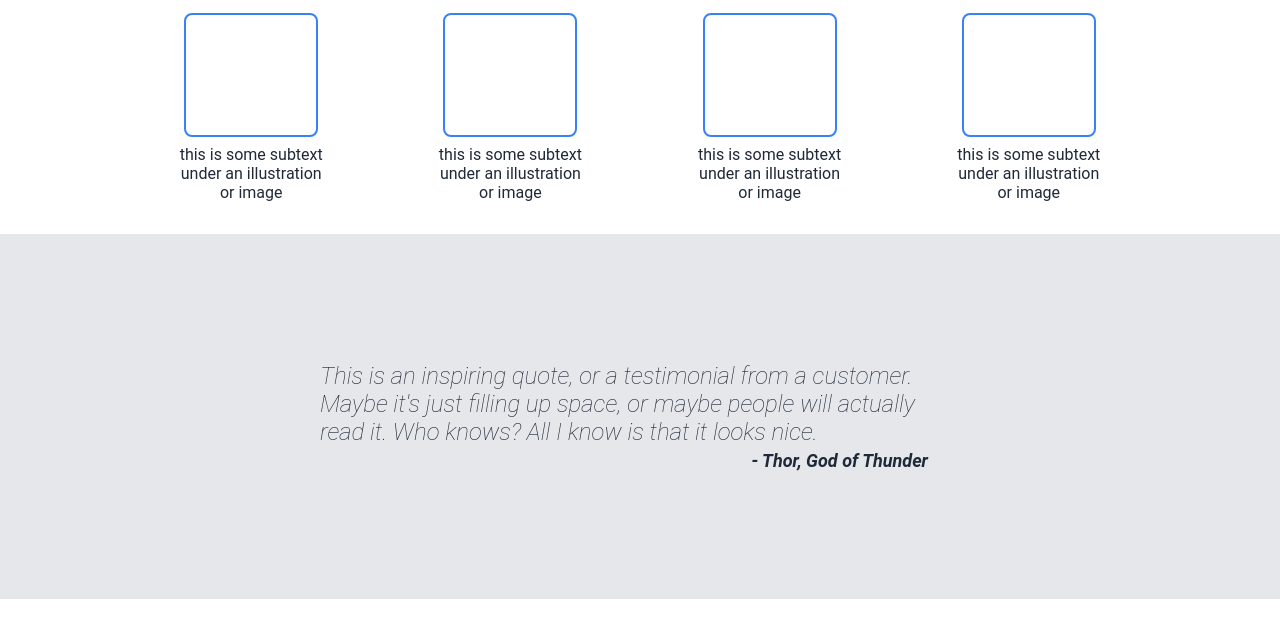
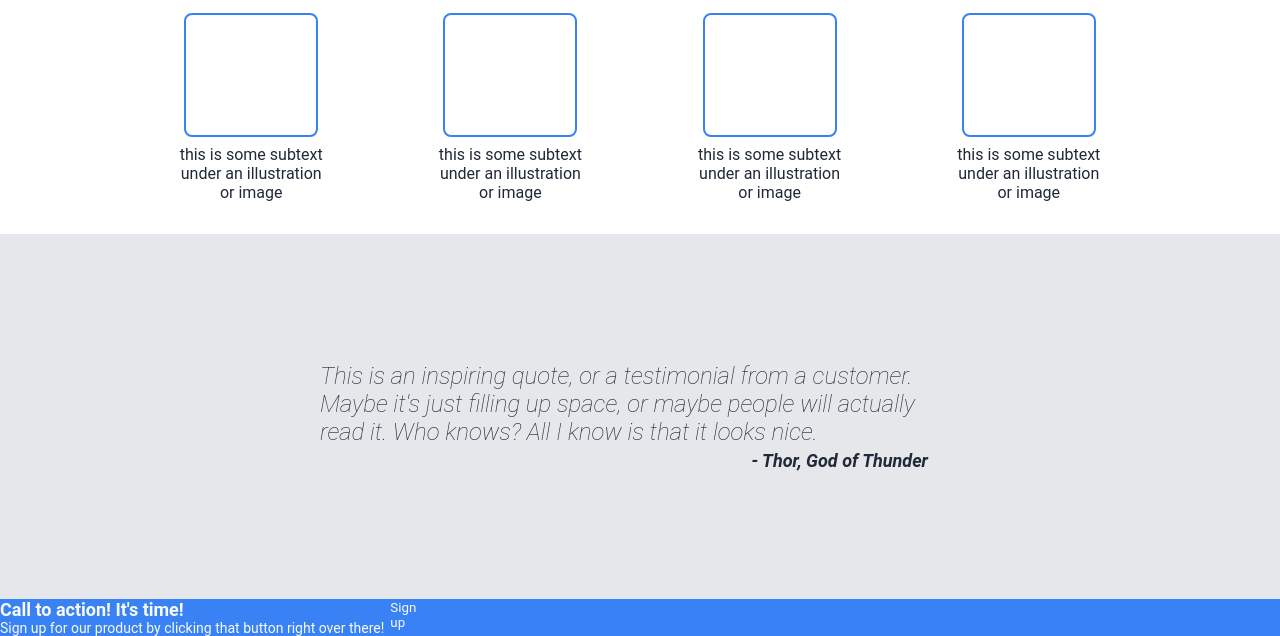
Before and after one commit to celsovillano/CSS-practice-TheOdinProject, a plain HTML site: page project-landing-page/index.html in a window 1280 px wide. Shown: the part 465-1101 px from the top of the page. Before the commit the page ends 1064 px from the top, so only its background shows below. Drawn offline with Linux system fonts and the light colour scheme.

Commit message:
Initial commit for last main content

```diff
--- a/project-landing-page/index.html
+++ b/project-landing-page/index.html
@@ -121,5 +121,26 @@
         </div>
 
     </div>
+
+    <!-- Call to Action -->
+    <div class='call_to_action'>
+        <div class='action_box'>
+            <div class='action_box_left'>
+                <div class='action_header'>
+                    Call to action! It's time!
+                </div>
+                <div class='action_subtext'>
+                    Sign up for our product by clicking that button right over there!
+                </div>
+            </div>
+            <div class='action_box_right'>
+                <a href='./index.html'>
+                    <button class='content-button'>
+                        Sign up
+                    </button>
+                </a>
+            </div>
+        </div>
+    </div>
 </body>
 </html>
--- a/project-landing-page/styles.css
+++ b/project-landing-page/styles.css
@@ -214,3 +214,29 @@ button:hover{
     font-size: 18px;
     padding-right: 5%;
 }
+
+/* Call to Action */
+.call_to_action{
+    display: flex;
+    flex: 1;
+    justify-content: center;
+    align-content: center;
+}
+
+/* Add background color to action box */
+.action_box{
+    display: flex;
+    flex: 1;
+    background-color: #3882F6;
+    color: #F9FAF8;
+}
+
+/* Call to action texts */
+.action_header{
+    font-size: 18px;
+    font-weight: 600;
+}
+
+.action_subtext{
+    font-size: 14px;
+}
```
